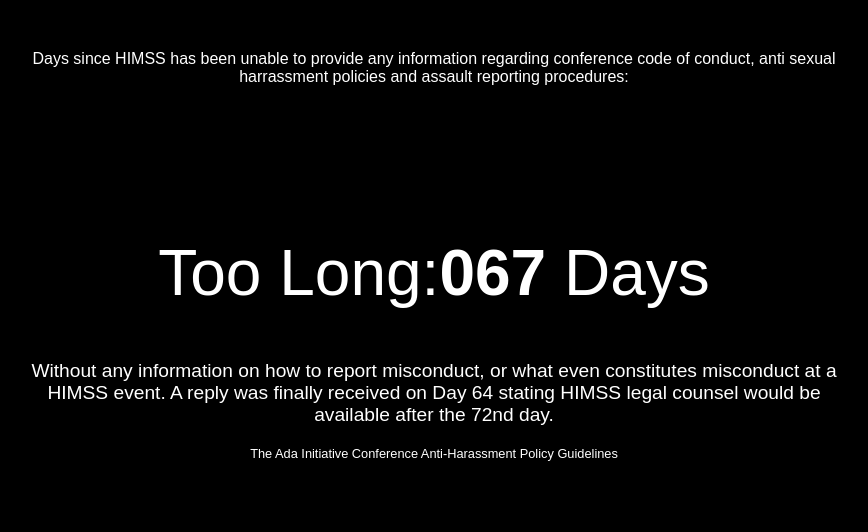
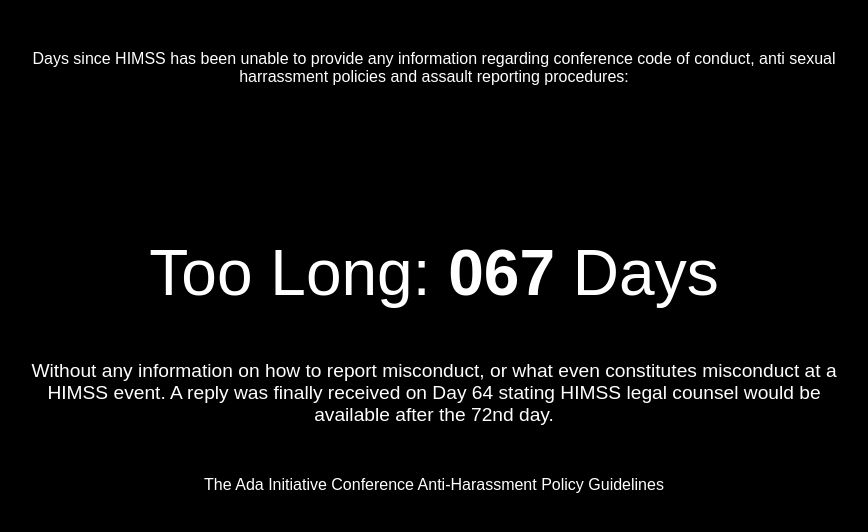
Before and after one commit to laurenstill/laurenstill.github.io, a Jekyll site: the page himssplzrespond.html, which Jekyll copies as it is, in a window 1280 px wide. Shown: the top 532 px of the page, without its empty margins (206-1074 px from the left). Built offline with Jekyll 4.4.1, drawn with Linux system fonts in a browser that asks for light colours.

Commit message:
Update himssplzrespond.html

```diff
--- a/himssplzrespond.html
+++ b/himssplzrespond.html
@@ -14,7 +14,7 @@
     var tmp = (tmp = secDiff/86400) < 1? 0 : Math.floor(tmp);
     var days = (tmp < 10 ? ("00" + tmp) : tmp < 100 ? ("0" + tmp) : tmp);
     this.container.innerHTML =
-      "Too Long:" + "<strong>" + days + "</strong> " + (days == 1? "Day" : "Days");
+      "Too Long: " + "<strong>" + days + "</strong> " + (days == 1? "Day" : "Days");
     var self = this;
     setTimeout(function(){self.calculate();}, (++nextUpdate*1000));
 }
@@ -61,9 +61,9 @@
 
 
 #footer {
-font-size:0.20em;
+font-size:0.25em;
 margin: 0px auto;
-margin-top: 20px;
+margin-top: 50px;
 width: 850px;
 text-align:center;
 }
```
